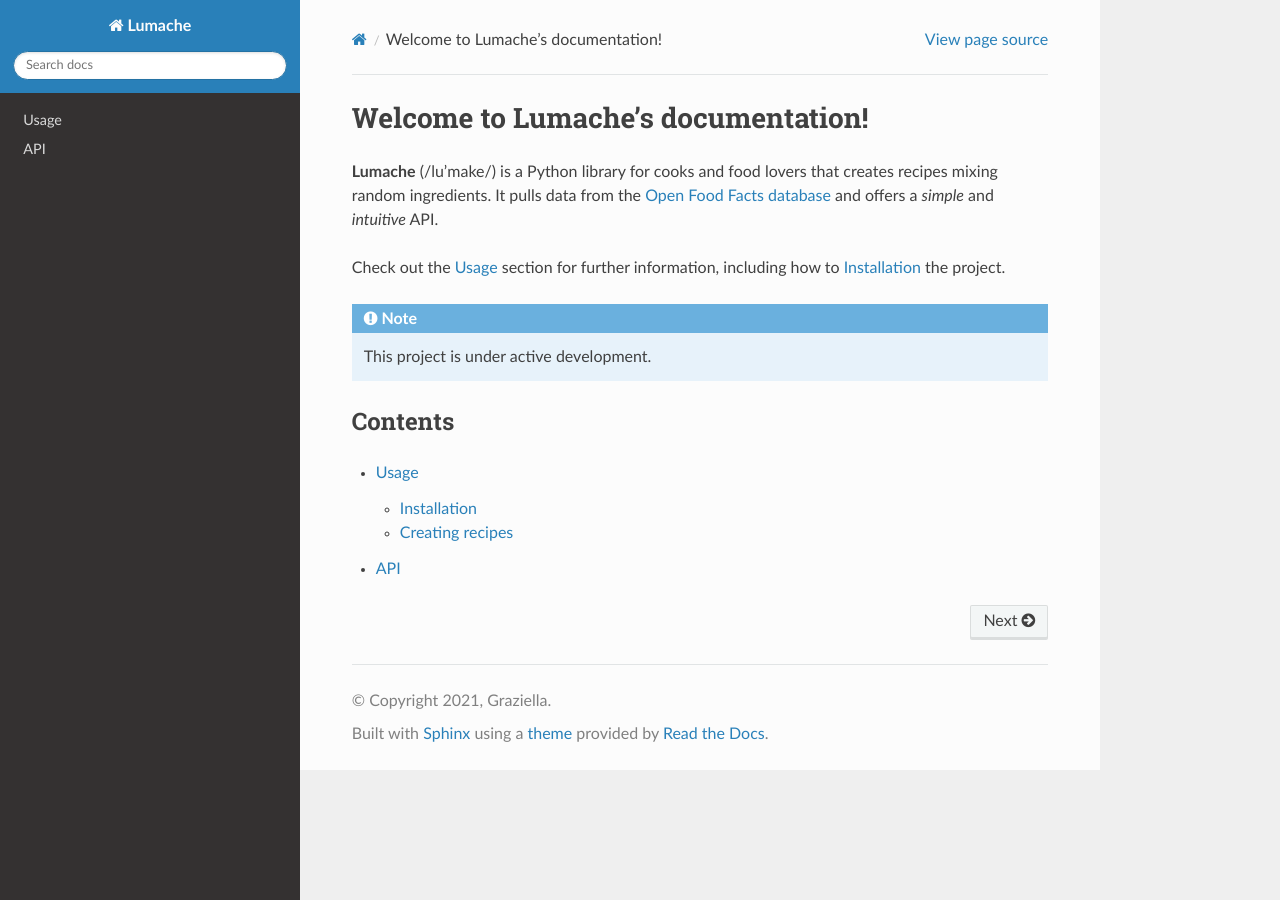
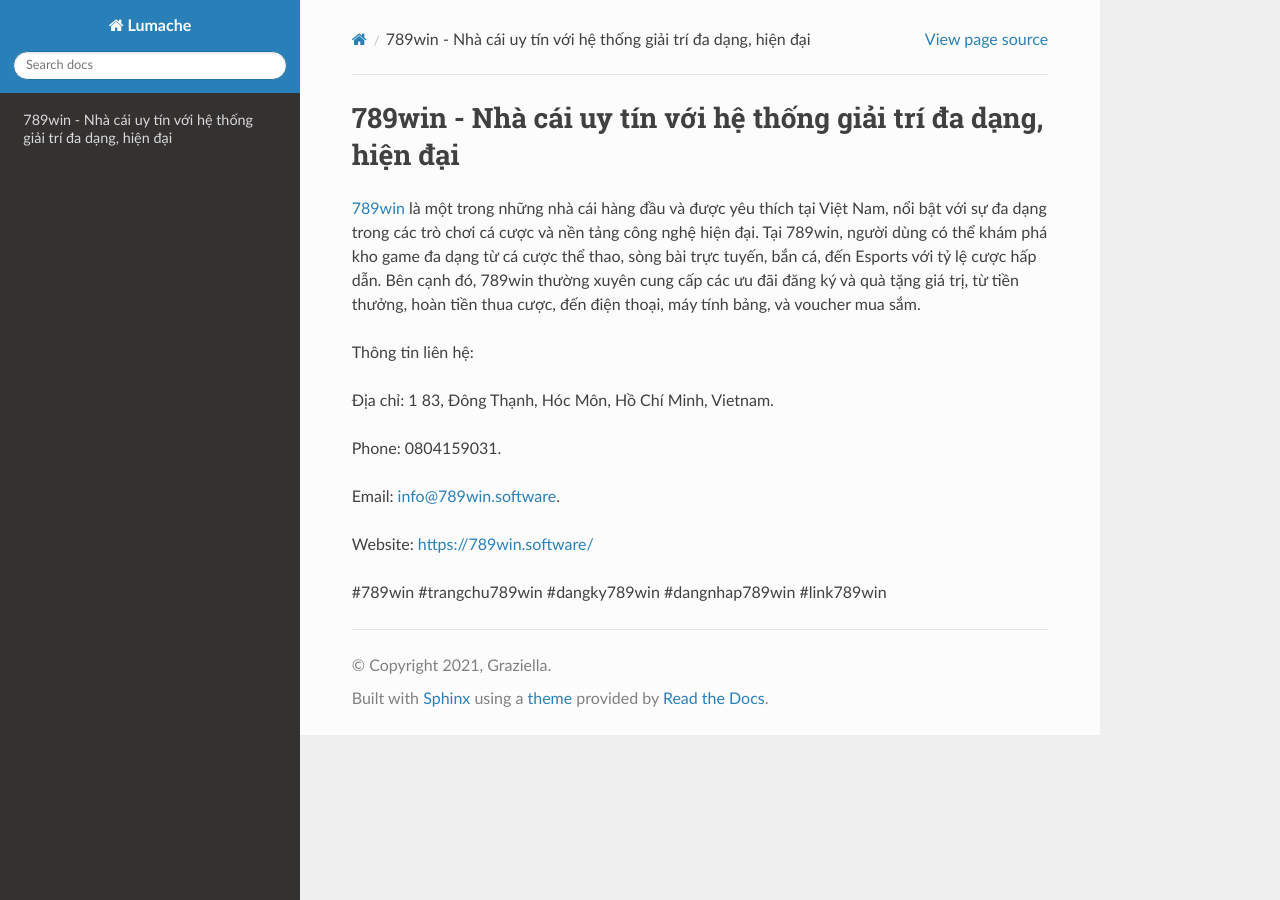
Before and after one commit to JonsCalicut123/789winsoftware, a Sphinx documentation site: the page built from docs/source/index.rst, in a window 1280 px wide. Built offline with Sphinx 7.4.7 and the Read the Docs theme 3.1.0, drawn with Linux system fonts in a browser that asks for light colours.

Commit message:
Update index.rst

```diff
--- a/docs/source/index.rst
+++ b/docs/source/index.rst
@@ -1,22 +1,16 @@
-Welcome to Lumache's documentation!
+789win - Nhà cái uy tín với hệ thống giải trí đa dạng, hiện đại
 ===================================
 
-**Lumache** (/lu'make/) is a Python library for cooks and food lovers
-that creates recipes mixing random ingredients.
-It pulls data from the `Open Food Facts database <https://world.openfoodfacts.org/>`_
-and offers a *simple* and *intuitive* API.
+`789win <https://789win.software/>`_ là một trong những nhà cái hàng đầu và được yêu thích tại Việt Nam, nổi bật với sự đa dạng trong các trò chơi cá cược và nền tảng công nghệ hiện đại. Tại 789win, người dùng có thể khám phá kho game đa dạng từ cá cược thể thao, sòng bài trực tuyến, bắn cá, đến Esports với tỷ lệ cược hấp dẫn. Bên cạnh đó, 789win thường xuyên cung cấp các ưu đãi đăng ký và quà tặng giá trị, từ tiền thưởng, hoàn tiền thua cược, đến điện thoại, máy tính bảng, và voucher mua sắm.
 
-Check out the :doc:`usage` section for further information, including
-how to :ref:`installation` the project.
+Thông tin liên hệ:
 
-.. note::
+Địa chỉ: 1 83, Đông Thạnh, Hóc Môn, Hồ Chí Minh, Vietnam.
 
-   This project is under active development.
+Phone: 0804159031.
 
-Contents
---------
+Email: info@789win.software.
 
-.. toctree::
+Website: https://789win.software/
 
-   usage
-   api
+#789win #trangchu789win #dangky789win #dangnhap789win #link789win
```
